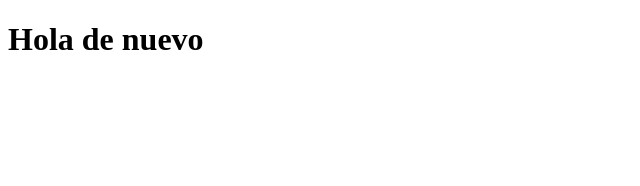
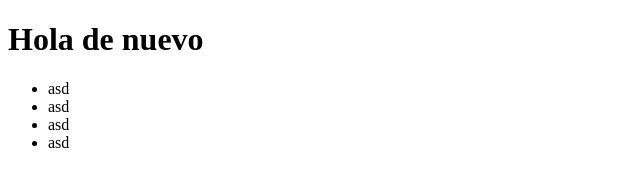
Before and after one commit to Onda18/Primer-Repositorio, a plain HTML site: page index.html in a window 1280 px wide. Shown: the whole page, without its empty margins (0-640 px from the left). Drawn offline with Linux system fonts and the light colour scheme.

Commit message:
nuevos cambios

```diff
--- a/index.html
+++ b/index.html
@@ -7,5 +7,11 @@
 </head>
 <body>
     <h1>Hola de nuevo</h1>
+    <ul>
+        <li>asd</li>
+        <li>asd</li>
+        <li>asd</li>
+        <li>asd</li>
+    </ul>
 </body>
 </html>
```
